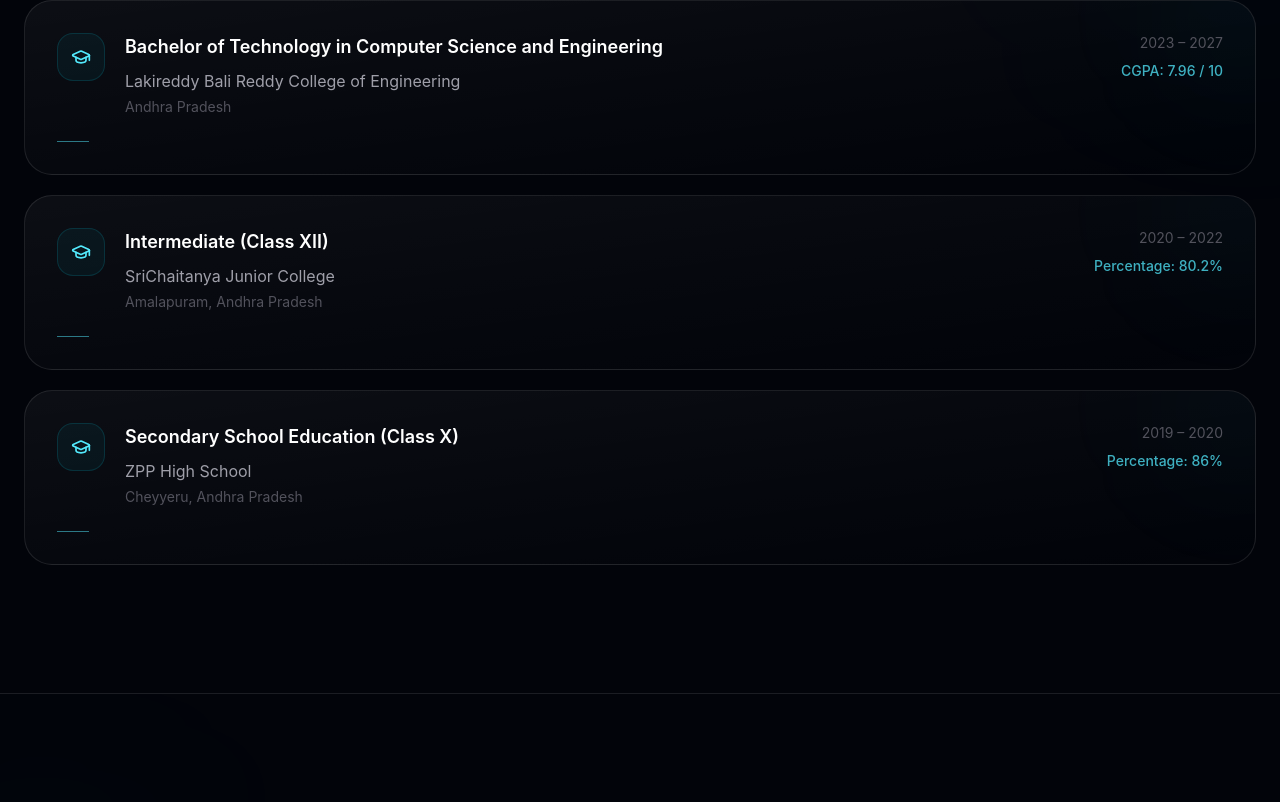
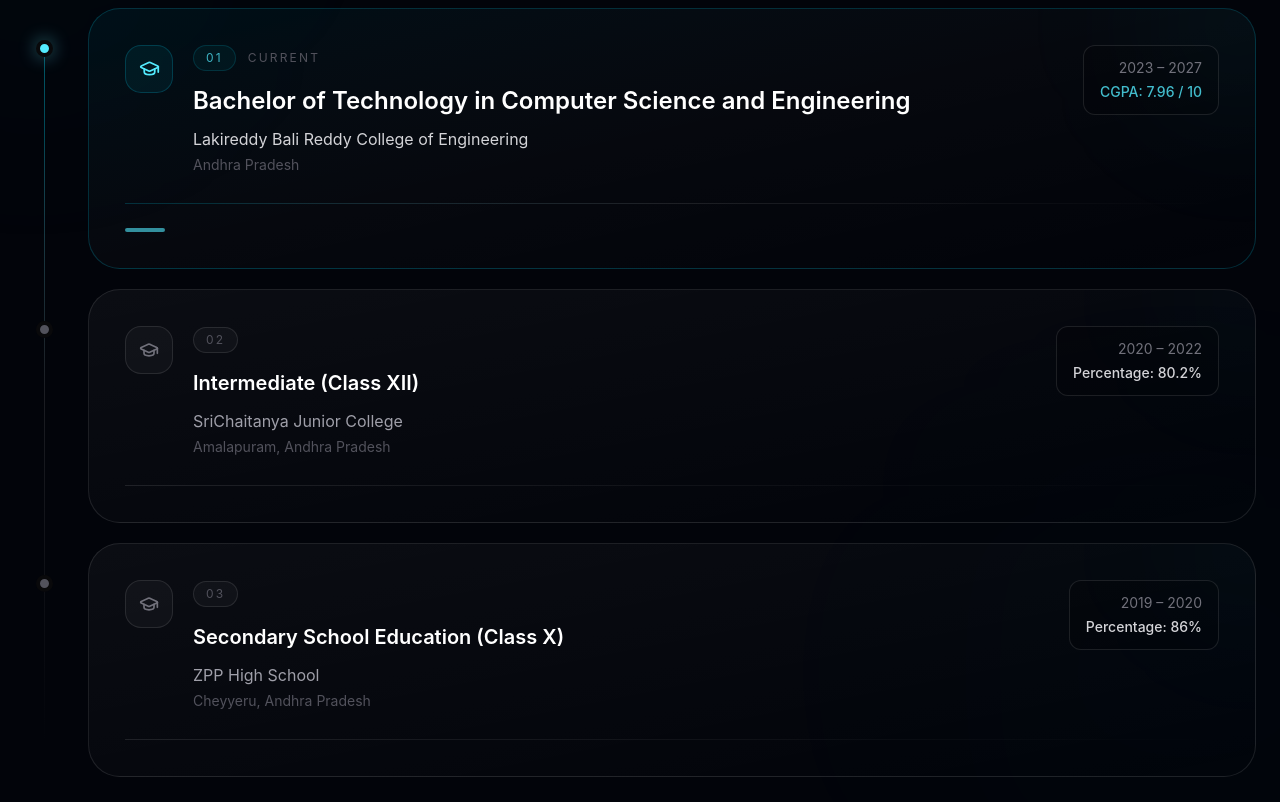
Before and after one commit to TallaSatyaGanesh/portfolio, a React app: page / in a window 1280 px wide. Shown: the part 8038-8840 px from the top of the page. Built offline with nearby package versions, Linux system fonts and the light colour scheme; the HTML template or start-up script is replaced by a standard one.

Commit message:
Redesign Education and Contact sections

```diff
--- a/src/App.jsx
+++ b/src/App.jsx
@@ -969,7 +969,9 @@
   id="education"
   className="relative overflow-hidden border-t border-white/10 px-6 py-32"
 >
-  <div className="pointer-events-none absolute right-[-10%] top-20 h-80 w-80 rounded-full bg-cyan-400/[0.025] blur-[130px]" />
+  <div className="pointer-events-none absolute left-[-10%] top-24 h-80 w-80 rounded-full bg-cyan-400/[0.03] blur-[130px]" />
+
+  <div className="pointer-events-none absolute bottom-10 right-[-8%] h-96 w-96 rounded-full bg-cyan-400/[0.025] blur-[140px]" />
 
   <div className="relative mx-auto max-w-7xl">
     <div className="mb-14 flex items-center gap-4">
@@ -981,41 +983,203 @@
     </div>
 
     <div className="grid gap-8 lg:grid-cols-[1fr_0.65fr] lg:items-end">
-      <h2 className="text-4xl font-semibold leading-tight tracking-tight sm:text-5xl lg:text-6xl">
-        Academic{" "}
-        <span className="text-zinc-500">background.</span>
-      </h2>
+      <div>
+        <h2 className="max-w-4xl text-4xl font-semibold leading-tight tracking-tight sm:text-5xl lg:text-6xl">
+          Academic{" "}
+          <span className="text-zinc-500">foundation.</span>
+        </h2>
+      </div>
 
       <p className="max-w-md text-base leading-7 text-zinc-500 lg:justify-self-end">
-        The academic foundation behind my journey in computer
-        science, software development, and AI/ML.
+        The academic journey that built my foundation in computer
+        science, technology, and problem solving.
       </p>
     </div>
 
-    <div className="mt-14 space-y-5">
-      <EducationCard
-        degree="Bachelor of Technology in Computer Science and Engineering"
-        institution="Lakireddy Bali Reddy College of Engineering"
-        location="Andhra Pradesh"
-        duration="2023 – 2027"
-        result="CGPA: 7.96 / 10"
-      />
+    <div className="relative mt-16 space-y-5">
+      <div className="absolute left-5 top-8 hidden h-[calc(100%-4rem)] w-px bg-gradient-to-b from-cyan-400/40 via-white/10 to-transparent sm:block" />
 
-      <EducationCard
-        degree="Intermediate (Class XII)"
-        institution="SriChaitanya Junior College"
-        location="Amalapuram, Andhra Pradesh"
-        duration="2020 – 2022"
-        result="Percentage: 80.2%"
-      />
+      {/* B.Tech */}
+      <motion.div
+        initial={{ opacity: 0, y: 25 }}
+        whileInView={{ opacity: 1, y: 0 }}
+        viewport={{ once: true }}
+        transition={{ duration: 0.5 }}
+        className="group relative sm:pl-16"
+      >
+        <div className="absolute left-[12px] top-8 hidden h-[17px] w-[17px] rounded-full border-4 border-[#09090b] bg-cyan-300 shadow-[0_0_18px_rgba(103,232,249,0.45)] sm:block" />
 
-      <EducationCard
-        degree="Secondary School Education (Class X)"
-        institution="ZPP High School"
-        location="Cheyyeru, Andhra Pradesh"
-        duration="2019 – 2020"
-        result="Percentage: 86%"
-      />
+        <div className="relative overflow-hidden rounded-[2rem] border border-cyan-400/20 bg-gradient-to-br from-cyan-400/[0.055] via-white/[0.02] to-transparent p-7 transition duration-500 hover:-translate-y-1 hover:border-cyan-400/35 hover:shadow-[0_25px_80px_rgba(0,0,0,0.3)] sm:p-9">
+          <div className="pointer-events-none absolute -right-20 -top-20 h-48 w-48 rounded-full bg-cyan-400/[0.05] blur-[70px] transition duration-500 group-hover:bg-cyan-400/[0.11]" />
+
+          <div className="relative">
+            <div className="flex flex-col gap-6 lg:flex-row lg:items-start lg:justify-between">
+              <div className="flex gap-5">
+                <div className="hidden h-12 w-12 shrink-0 items-center justify-center rounded-2xl border border-cyan-400/20 bg-cyan-400/[0.06] sm:flex">
+                  <GraduationCap
+                    size={21}
+                    className="text-cyan-300"
+                  />
+                </div>
+
+                <div>
+                  <div className="flex flex-wrap items-center gap-3">
+                    <span className="rounded-full border border-cyan-400/15 bg-cyan-400/[0.05] px-3 py-1 text-xs uppercase tracking-[0.18em] text-cyan-300/75">
+                      01
+                    </span>
+
+                    <span className="text-xs uppercase tracking-[0.18em] text-zinc-600">
+                      Current
+                    </span>
+                  </div>
+
+                  <h3 className="mt-4 text-xl font-semibold leading-7 text-white sm:text-2xl">
+                    Bachelor of Technology in Computer Science and Engineering
+                  </h3>
+
+                  <p className="mt-3 text-zinc-300">
+                    Lakireddy Bali Reddy College of Engineering
+                  </p>
+
+                  <p className="mt-1 text-sm text-zinc-600">
+                    Andhra Pradesh
+                  </p>
+                </div>
+              </div>
+
+              <div className="rounded-xl border border-white/10 bg-black/15 px-4 py-3 lg:text-right">
+                <p className="text-sm text-zinc-500">
+                  2023 – 2027
+                </p>
+
+                <p className="mt-1 text-sm font-medium text-cyan-300/80">
+                  CGPA: 7.96 / 10
+                </p>
+              </div>
+            </div>
+
+            <div className="mt-7 h-px w-full bg-gradient-to-r from-cyan-400/20 via-white/10 to-transparent" />
+
+            <div className="mt-6 h-1 w-10 rounded-full bg-cyan-300/60 transition-all duration-500 group-hover:w-16" />
+          </div>
+        </div>
+      </motion.div>
+
+      {/* Intermediate */}
+      <motion.div
+        initial={{ opacity: 0, y: 25 }}
+        whileInView={{ opacity: 1, y: 0 }}
+        viewport={{ once: true }}
+        transition={{ delay: 0.1, duration: 0.5 }}
+        className="group relative sm:pl-16"
+      >
+        <div className="absolute left-[12px] top-8 hidden h-[17px] w-[17px] rounded-full border-4 border-[#09090b] bg-zinc-600 transition duration-300 group-hover:bg-cyan-300 group-hover:shadow-[0_0_18px_rgba(103,232,249,0.4)] sm:block" />
+
+        <div className="relative overflow-hidden rounded-[2rem] border border-white/10 bg-gradient-to-br from-white/[0.04] via-white/[0.02] to-transparent p-7 transition duration-500 hover:-translate-y-1 hover:border-cyan-400/25 hover:shadow-[0_20px_60px_rgba(0,0,0,0.25)] sm:p-9">
+          <div className="pointer-events-none absolute -right-20 -top-20 h-44 w-44 rounded-full bg-cyan-400/[0.025] blur-[65px] transition duration-500 group-hover:bg-cyan-400/[0.08]" />
+
+          <div className="relative">
+            <div className="flex flex-col gap-6 lg:flex-row lg:items-start lg:justify-between">
+              <div className="flex gap-5">
+                <div className="hidden h-12 w-12 shrink-0 items-center justify-center rounded-2xl border border-white/10 bg-white/[0.03] sm:flex">
+                  <GraduationCap
+                    size={20}
+                    className="text-zinc-500 transition group-hover:text-cyan-300"
+                  />
+                </div>
+
+                <div>
+                  <span className="inline-flex rounded-full border border-white/10 bg-white/[0.03] px-3 py-1 text-xs uppercase tracking-[0.18em] text-zinc-600">
+                    02
+                  </span>
+
+                  <h3 className="mt-4 text-xl font-semibold leading-7 text-white">
+                    Intermediate (Class XII)
+                  </h3>
+
+                  <p className="mt-3 text-zinc-400">
+                    SriChaitanya Junior College
+                  </p>
+
+                  <p className="mt-1 text-sm text-zinc-600">
+                    Amalapuram, Andhra Pradesh
+                  </p>
+                </div>
+              </div>
+
+              <div className="rounded-xl border border-white/10 bg-black/15 px-4 py-3 lg:text-right">
+                <p className="text-sm text-zinc-500">
+                  2020 – 2022
+                </p>
+
+                <p className="mt-1 text-sm font-medium text-zinc-300">
+                  Percentage: 80.2%
+                </p>
+              </div>
+            </div>
+
+            <div className="mt-7 h-px w-full bg-gradient-to-r from-white/10 via-white/5 to-transparent" />
+          </div>
+        </div>
+      </motion.div>
+
+      {/* Secondary School */}
+      <motion.div
+        initial={{ opacity: 0, y: 25 }}
+        whileInView={{ opacity: 1, y: 0 }}
+        viewport={{ once: true }}
+        transition={{ delay: 0.2, duration: 0.5 }}
+        className="group relative sm:pl-16"
+      >
+        <div className="absolute left-[12px] top-8 hidden h-[17px] w-[17px] rounded-full border-4 border-[#09090b] bg-zinc-600 transition duration-300 group-hover:bg-cyan-300 group-hover:shadow-[0_0_18px_rgba(103,232,249,0.4)] sm:block" />
+
+        <div className="relative overflow-hidden rounded-[2rem] border border-white/10 bg-gradient-to-br from-white/[0.04] via-white/[0.02] to-transparent p-7 transition duration-500 hover:-translate-y-1 hover:border-cyan-400/25 hover:shadow-[0_20px_60px_rgba(0,0,0,0.25)] sm:p-9">
+          <div className="pointer-events-none absolute -right-20 -top-20 h-44 w-44 rounded-full bg-cyan-400/[0.025] blur-[65px] transition duration-500 group-hover:bg-cyan-400/[0.08]" />
+
+          <div className="relative">
+            <div className="flex flex-col gap-6 lg:flex-row lg:items-start lg:justify-between">
+              <div className="flex gap-5">
+                <div className="hidden h-12 w-12 shrink-0 items-center justify-center rounded-2xl border border-white/10 bg-white/[0.03] sm:flex">
+                  <GraduationCap
+                    size={20}
+                    className="text-zinc-500 transition group-hover:text-cyan-300"
+                  />
+                </div>
+
+                <div>
+                  <span className="inline-flex rounded-full border border-white/10 bg-white/[0.03] px-3 py-1 text-xs uppercase tracking-[0.18em] text-zinc-600">
+                    03
+                  </span>
+
+                  <h3 className="mt-4 text-xl font-semibold leading-7 text-white">
+                    Secondary School Education (Class X)
+                  </h3>
+
+                  <p className="mt-3 text-zinc-400">
+                    ZPP High School
+                  </p>
+
+                  <p className="mt-1 text-sm text-zinc-600">
+                    Cheyyeru, Andhra Pradesh
+                  </p>
+                </div>
+              </div>
+
+              <div className="rounded-xl border border-white/10 bg-black/15 px-4 py-3 lg:text-right">
+                <p className="text-sm text-zinc-500">
+                  2019 – 2020
+                </p>
+
+                <p className="mt-1 text-sm font-medium text-zinc-300">
+                  Percentage: 86%
+                </p>
+              </div>
+            </div>
+
+            <div className="mt-7 h-px w-full bg-gradient-to-r from-white/10 via-white/5 to-transparent" />
+          </div>
+        </div>
+      </motion.div>
     </div>
   </div>
 </section>
@@ -1067,7 +1231,7 @@
           <div className="absolute -right-10 -top-10 h-28 w-28 rounded-full bg-cyan-400/[0.04] blur-[45px] transition duration-500 group-hover:bg-cyan-400/[0.1]" />
 
           <div className="relative flex items-start gap-5">
-            <div className="mt-1 flex h-9 w-9 shrink-0 items-center justify-center rounded-xl border border-cyan-400/15 bg-cyan-400/[0.05] text-xs font-medium text-cyan-300">
+            <div className="flex h-9 w-9 shrink-0 items-center justify-center rounded-xl border border-cyan-400/15 bg-cyan-400/[0.05] text-xs font-medium text-cyan-300">
               {String(index + 1).padStart(2, "0")}
             </div>
 
@@ -1227,10 +1391,10 @@
 
       <div className="relative flex flex-col gap-6 sm:flex-row sm:items-start sm:justify-between">
         <div className="flex gap-5">
-          <div className="hidden h-12 w-12 shrink-0 items-center justify-center rounded-2xl border border-cyan-400/15 bg-cyan-400/[0.05] text-cyan-300 sm:flex">
+          <div className="hidden h-12 w-12 shrink-0 items-center justify-center rounded-2xl border border-cyan-400/15 bg-cyan-400/[0.05] sm:flex">
             <GraduationCap
               size={20}
-              className="transition duration-300 group-hover:text-cyan-200"
+              className="text-zinc-400 transition duration-300 group-hover:text-cyan-300"
             />
           </div>
 
```
